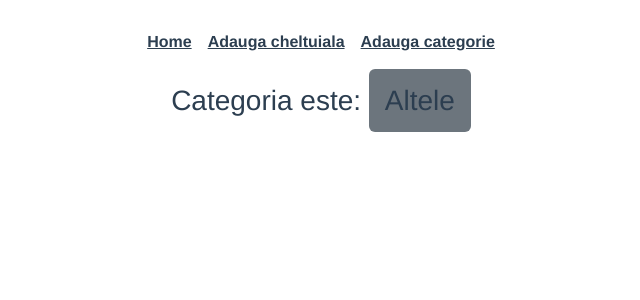
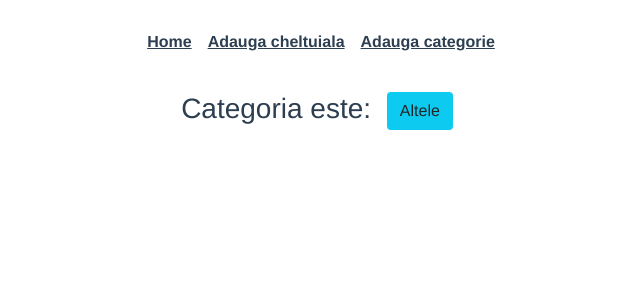
Before and after one commit to BiancaSeleveschi/budget-manager-app-2, a Vue app: page /show/category/expensive in a window 1280 px wide. Shown: the top 300 px of the page, without its empty margins (319-959 px from the left). Built offline with nearby package versions, Linux system fonts and the light colour scheme.

Commit message:
fix button color of expensive and cheapest category

```diff
--- a/src/components/ButtonCategories.vue
+++ b/src/components/ButtonCategories.vue
@@ -27,13 +27,14 @@ export default {
   name: "ButtonCategories",
   data() {
     return {
+      active: true,
       showPurchaseByCategory: false,
+      newCategory: this.$store.state.newCategory,
     };
   },
   methods: {
     showPurchases(category) {
       this.$emit("show-category", category);
-      this.showPurchaseByCategory = !this.showPurchaseByCategory;
     },
   },
 };
--- a/src/components/PurchaseCategory.vue
+++ b/src/components/PurchaseCategory.vue
@@ -1,9 +1,7 @@
 <template>
   <div>
     <h4>Cheltuielile pe categorii</h4>
-    <div>
-      <ButtonCategories @show-category="showPurchasesByCategory" />
-    </div>
+    <ButtonCategories @show-category="showPurchasesByCategory" />
     <div v-show="showPurchase" class="border border-1 mb-4 p-3">
       <h4>Sorteaza categoria dupa pret</h4>
       <button @click="sortBy" class="btn btn-outline-success">Sort</button>
@@ -15,6 +13,7 @@
 <script>
 import ButtonCategories from "@/components/ButtonCategories";
 import ItemCard from "@/components/ItemCard";
+
 export default {
   name: "PurchaseCategory",
   components: { ButtonCategories, ItemCard },
--- a/src/views/CategoryForm.vue
+++ b/src/views/CategoryForm.vue
@@ -1,7 +1,7 @@
 <template>
   <div>
     <h2 class="mb-4">Adauga categorie</h2>
-    <input v-model="purchaseCategory" placeholder="category" type="text" />
+    <input v-model="newCategory" placeholder="category" type="text" />
     <button @click="addCategory" class="add-button">Add</button>
   </div>
 </template>
@@ -11,12 +11,13 @@ export default {
   name: "CategoryForm",
   data() {
     return {
-      purchaseCategory: "",
+      newCategory: "",
+      category: "",
     };
   },
   methods: {
     addCategory() {
-      this.$store.getters.getPurchasesCategory(this.purchaseCategory);
+      this.$store.getters.getPurchasesCategory(this.newCategory);
     },
   },
 };
--- a/src/views/CheapestCategory.vue
+++ b/src/views/CheapestCategory.vue
@@ -2,12 +2,19 @@
   <div>
     <h3>
       Categoria este:
-      <span
-        v-show="!showPurchase"
+      <button
+        :class="{
+          'bg-warning': categoryWithMinPrice === 'Haine',
+          'bg-secondary': categoryWithMinPrice === 'Mancare',
+          'bg-success': categoryWithMinPrice === 'Distractie',
+          'bg-primary': categoryWithMinPrice === 'Utilitati',
+          'bg-info': categoryWithMinPrice === 'Altele',
+        }"
         @click="openPurchase"
-        class="bg-secondary rounded-2 p-3"
-        >{{ categoryWithMinPrice }}</span
+        class="rounded-1 btn mx-2 my-2"
       >
+        {{ categoryWithMinPrice }}
+      </button>
       <div v-for="(purchase, index) in purchases" :key="index">
         <div
           v-show="purchase.category === categoryWithMinPrice && showPurchase"
--- a/src/views/ExpensiveCategory.vue
+++ b/src/views/ExpensiveCategory.vue
@@ -2,12 +2,19 @@
   <div>
     <h3>
       Categoria este:
-      <span
-        v-show="!showPurchase"
+      <button
+        :class="{
+          'bg-warning': categoryWithMaxPrice === 'Haine',
+          'bg-secondary': categoryWithMaxPrice === 'Mancare',
+          'bg-success': categoryWithMaxPrice === 'Distractie',
+          'bg-primary': categoryWithMaxPrice === 'Utilitati',
+          'bg-info': categoryWithMaxPrice === 'Altele',
+        }"
         @click="openPurchase"
-        class="bg-secondary rounded-2 p-3"
-        >{{ categoryWithMaxPrice }}</span
+        class="rounded-1 btn mx-2 my-2"
       >
+        {{ categoryWithMaxPrice }}
+      </button>
       <div v-for="(purchase, index) in purchases" :key="index">
         <div
           v-show="purchase.category === categoryWithMaxPrice && showPurchase"
```
